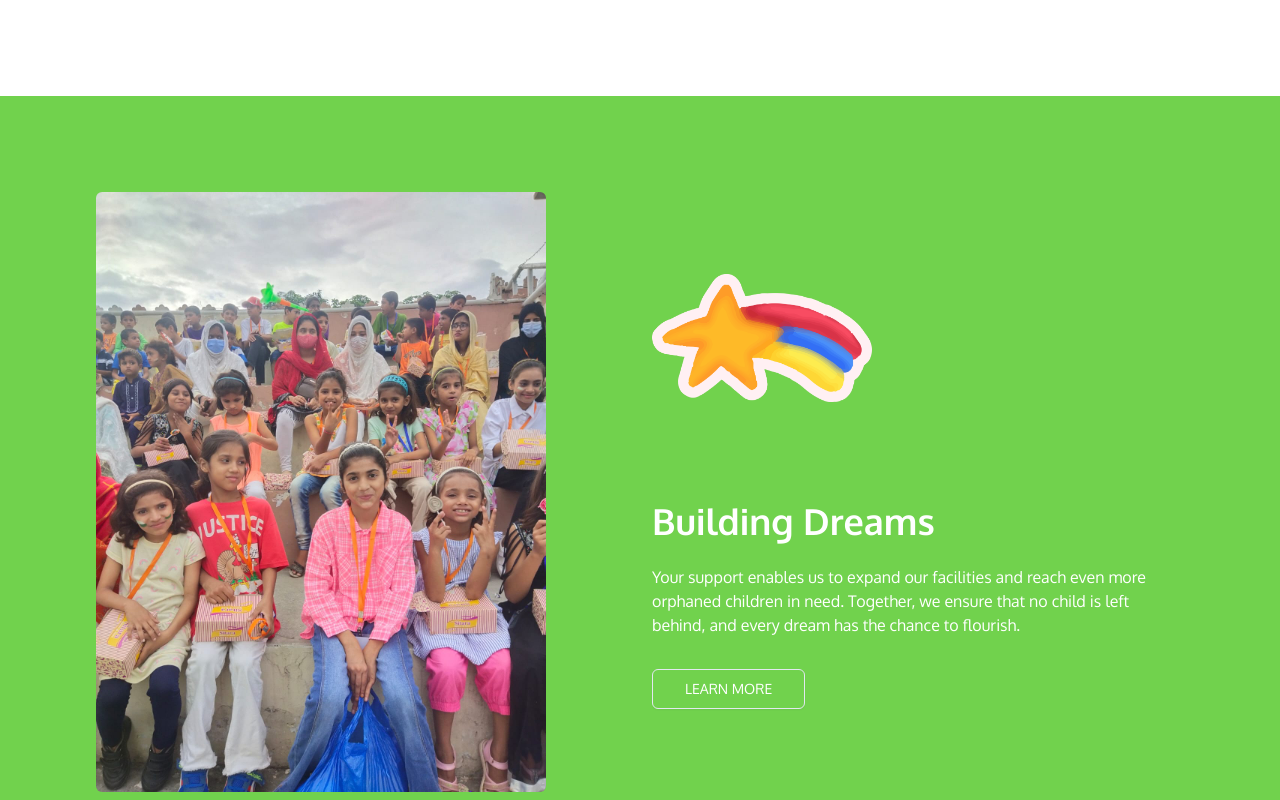
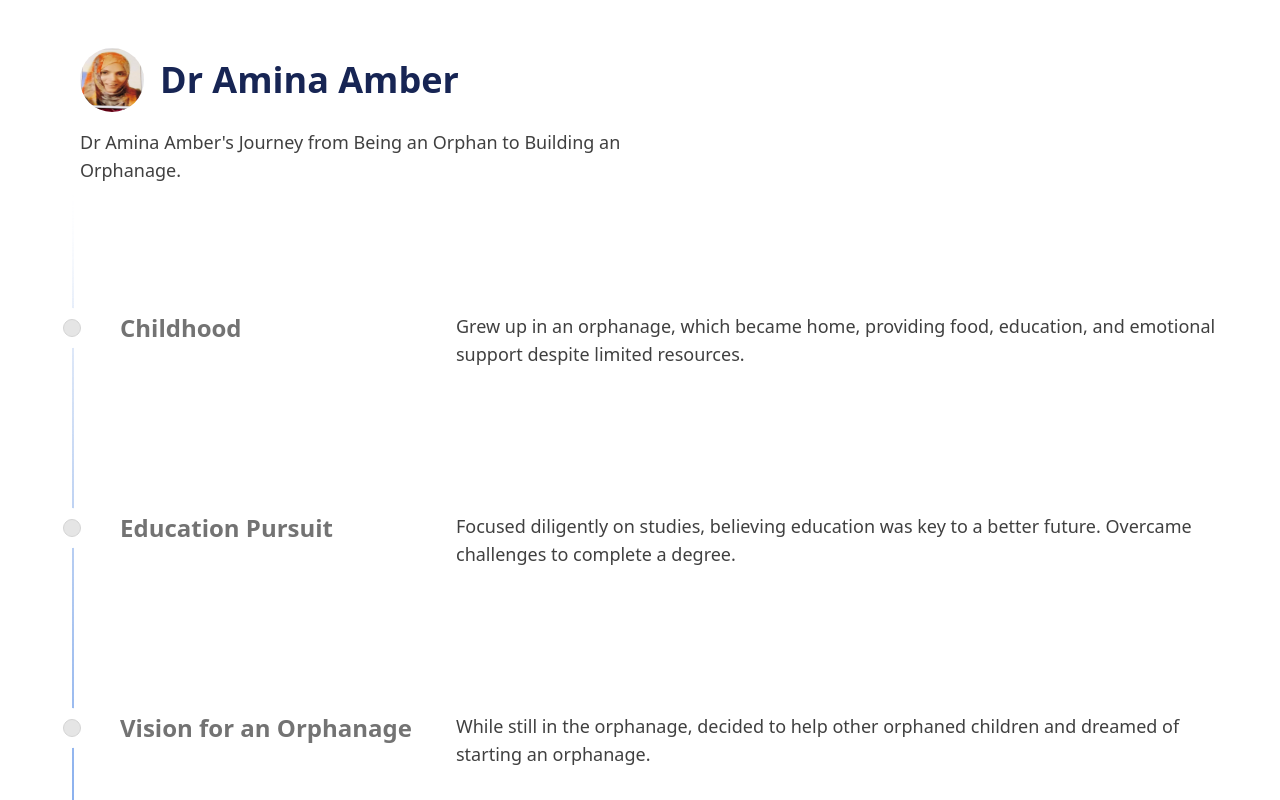
Before and after one commit to Zain-ul-din/begum-inayat, a Next.js app: page / in a window 1280 px wide. Shown: the part 1520-2320 px from the top of the page. Built offline with nearby package versions, Linux system fonts and the light colour scheme.

Commit message:
add timeline

```diff
--- a/src/app/page.tsx
+++ b/src/app/page.tsx
@@ -4,6 +4,7 @@ import Hero from "@/components/hero";
 import { ImagesCarousel } from "@/components/images-carousel";
 import LearnMore from "@/components/learn-more";
 import OurMission from "@/components/our-mission";
+import { OwnerMessage } from "@/components/owner-message";
 import ServicesCards from "@/components/ServicesCards";
 
 export default function Home() {
@@ -15,6 +16,7 @@ export default function Home() {
         <ServicesCards />
       </main>
       <OurMission />
+      <OwnerMessage />
       <LearnMore />
       {/* image gallery */}
       <ImagesCarousel />
--- a/src/components/footer.tsx
+++ b/src/components/footer.tsx
@@ -16,7 +16,7 @@ const Footer = forwardRef<HTMLDivElement, FooterProps>((props, ref) => {
       <div className="max-w-screen-xl  gap-4 p-6 md:p-12 mx-auto grid grid-cols-2 md:grid-cols-3">
         <div className="max-md:col-span-2">
           <h1 className="text-brand-primary font-bold text-2xl mb-2">
-            Begum Inayat Welfare
+            Begum Inayat Welfare Society
           </h1>
           <p>
             A charitable organization dedicated to orphan care and adoption.
@@ -50,7 +50,7 @@ const Footer = forwardRef<HTMLDivElement, FooterProps>((props, ref) => {
           <div className="max-md:mr-auto">
             <h1 className="text-xl font-bold text-blue-950 mb-2">Contact Us</h1>
             <p className="mb-1 text-gray-500 max-md:text-sm">
-              org.info@gmail.com
+              naeemsiddiqi55@gmail.com
             </p>
             <p className="mb-1 text-gray-500 max-md:text-sm">
               <Link
--- a/src/components/header.tsx
+++ b/src/components/header.tsx
@@ -31,8 +31,8 @@ const Header = forwardRef<HTMLDivElement, HeaderProps>((props, ref) => {
               width={50}
               height={50}
             />
-            <h1 className="text-brand-primary font-bold text-xl whitespace-nowrap">
-              Begum Inayat Welfare
+            <h1 className="text-brand-primary font-bold md:text-xl whitespace-nowrap">
+              Begum Inayat Welfare Society
             </h1>
           </div>
         </Link>
--- a/src/components/images-carousel.tsx
+++ b/src/components/images-carousel.tsx
@@ -9,7 +9,7 @@ export function ImagesCarousel() {
   ));
 
   return (
-    <section className="max-w-screen-xl mx-auto mt-32 md:mt-40 relative">
+    <section className="max-w-screen-xl mx-auto mt-44 relative">
       <div className="absolute -z-10 -translate-y-full max-sm:-rotate-3 left-1/2 -translate-x-1/2">
         <img
           src="/images/art/crown.png"
--- /dev/null
+++ b/src/components/owner-message.tsx
@@ -0,0 +1,85 @@
+import React from "react";
+import { Timeline } from "@/components/ui/timeline";
+
+export function OwnerMessage() {
+  const data = [
+    {
+      title: "Childhood",
+      content: (
+        <div>
+          <p className="text-neutral-700 dark:text-neutral-200  md:text-lg font-normal mb-4">
+            Grew up in an orphanage, which became home, providing food,
+            education, and emotional support despite limited resources.
+          </p>
+        </div>
+      )
+    },
+    {
+      title: "Education Pursuit",
+      content: (
+        <div>
+          <p className="text-neutral-700 dark:text-neutral-200  md:text-lg font-normal mb-4">
+            Focused diligently on studies, believing education was key to a
+            better future. Overcame challenges to complete a degree.
+          </p>
+        </div>
+      )
+    },
+    {
+      title: "Vision for an Orphanage",
+      content: (
+        <div>
+          <p className="text-neutral-700 dark:text-neutral-200  md:text-lg font-normal mb-4">
+            While still in the orphanage, decided to help other orphaned
+            children and dreamed of starting an orphanage.
+          </p>
+        </div>
+      )
+    },
+    {
+      title: "Foundation of Begum Inayat Welfare Society",
+      content: (
+        <div>
+          <p className="text-neutral-700 dark:text-neutral-200  md:text-lg font-normal mb-4">
+            Established Begum Inayat Welfare Society, naming it in honor of my
+            mother. Started an orphanage that now houses around 175 children.
+          </p>
+        </div>
+      )
+    },
+    {
+      title: "Present Day",
+      content: (
+        <div>
+          <p className="text-neutral-700 dark:text-neutral-200  md:text-lg font-normal mb-4">
+            Provides children with education, emotional support, and a nurturing
+            environment. Some children are now attending university and various
+            colleges, breaking free from poverty.
+          </p>
+        </div>
+      )
+    },
+    {
+      title: "Future Vision",
+      content: (
+        <div>
+          <p className="text-neutral-700 dark:text-neutral-200  md:text-lg font-normal mb-4">
+            Continue to grow the orphanage, offering hope and opportunities for
+            more children to chase their dreams. A symbol that one can rise
+            above any circumstance and create a better future.
+          </p>
+        </div>
+      )
+    }
+  ];
+
+  return (
+    <div className="w-full">
+      <Timeline
+        data={data}
+        title="Dr Amina Amber"
+        description="Dr Amina Amber's Journey from Being an Orphan to Building an Orphanage."
+      />
+    </div>
+  );
+}
--- /dev/null
+++ b/src/components/ui/timeline.tsx
@@ -0,0 +1,107 @@
+"use client";
+import {
+  useMotionValueEvent,
+  useScroll,
+  useTransform,
+  motion
+} from "framer-motion";
+import React, { useEffect, useRef, useState } from "react";
+import { Avatar, AvatarFallback, AvatarImage } from "./avatar";
+
+interface TimelineEntry {
+  title: string;
+  content: React.ReactNode;
+}
+
+export const Timeline = ({
+  data,
+  title,
+  description
+}: {
+  title?: string;
+  data: TimelineEntry[];
+  description?: string;
+}) => {
+  const ref = useRef<HTMLDivElement>(null);
+  const containerRef = useRef<HTMLDivElement>(null);
+  const [height, setHeight] = useState(0);
+
+  useEffect(() => {
+    if (ref.current) {
+      const rect = ref.current.getBoundingClientRect();
+      setHeight(rect.height);
+    }
+  }, [ref]);
+
+  const { scrollYProgress } = useScroll({
+    target: containerRef,
+    offset: ["start 10%", "end 50%"]
+  });
+
+  const heightTransform = useTransform(scrollYProgress, [0, 1], [0, height]);
+  const opacityTransform = useTransform(scrollYProgress, [0, 0.1], [0, 1]);
+
+  return (
+    <div
+      className="w-full bg-white dark:bg-neutral-950 font-sans md:px-10"
+      ref={containerRef}
+    >
+      <div className="max-w-7xl mx-auto py-20 pb-0 px-4 md:px-8 lg:px-10">
+        <h2 className="text-2xl gap-2 sm:gap-4 items-center flex font-bold md:text-4xl mb-4 text-blue-950 dark:text-white max-w-4xl">
+          <Avatar className="sm:w-16 sm:h-16 h-12 w-12">
+            <AvatarImage
+              src="/images/temp/sample-avatar-pic.jpeg"
+              alt="Owner Picture"
+            />
+            <AvatarFallback>JD</AvatarFallback>
+          </Avatar>
+          {title || "Changelog from my journey"}
+        </h2>
+        <p className="text-neutral-700 dark:text-neutral-300 text-sm md:text-lg max-w-xl">
+          {description ||
+            `I&apos;ve been working on Aceternity for the past 2 years. Here&apos;s
+          a timeline of my journey.`}
+        </p>
+      </div>
+
+      <div ref={ref} className="relative max-w-7xl mx-auto pb-16">
+        {data.map((item, index) => (
+          <div
+            key={index}
+            className="flex justify-start pt-10 md:pt-32 md:gap-4"
+          >
+            <div className="sticky flex flex-col md:flex-row z-40 items-center top-40 self-start max-w-xs lg:max-w-sm md:w-full">
+              <div className="h-10 absolute left-3 md:left-3 w-10 rounded-full bg-white dark:bg-black flex items-center justify-center">
+                <div className="h-4 w-4 rounded-full bg-neutral-200 dark:bg-neutral-800 border border-neutral-300 dark:border-neutral-700 p-2" />
+              </div>
+              <h3 className="hidden md:block text-xl md:pl-20 md:text-2xl font-bold text-neutral-500 dark:text-neutral-500 ">
+                {item.title}
+              </h3>
+            </div>
+
+            <div className="relative pl-20 pr-4 md:pl-4  w-full">
+              <h3 className="md:hidden block text-2xl mb-4 text-left font-bold text-neutral-500 dark:text-neutral-500">
+                {item.title}
+              </h3>
+              {item.content}{" "}
+            </div>
+          </div>
+        ))}
+        <div
+          style={{
+            height: height + "px"
+          }}
+          className="absolute md:left-8 left-8 top-0 overflow-hidden w-[2px] bg-[linear-gradient(to_bottom,var(--tw-gradient-stops))] from-transparent from-[0%] via-neutral-200 dark:via-neutral-700 to-transparent to-[99%]  [mask-image:linear-gradient(to_bottom,transparent_0%,black_10%,black_90%,transparent_100%)] "
+        >
+          <motion.div
+            style={{
+              height: heightTransform,
+              opacity: opacityTransform
+            }}
+            className="absolute inset-x-0 top-0  w-[2px] bg-gradient-to-t from-purple-500 via-blue-500 to-transparent from-[0%] via-[10%] rounded-full"
+          />
+        </div>
+      </div>
+    </div>
+  );
+};
```
